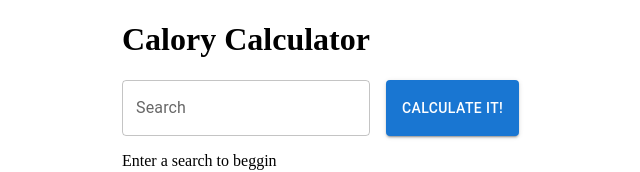
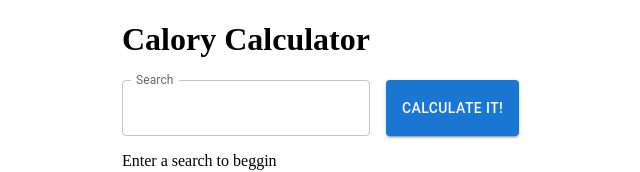
Before and after one commit to StoneAge-Inverter-X/calory-calculator, a React (Create React App) app: page / in a window 1280 px wide. Shown: the top 172 px of the page, without its empty margins (242-882 px from the left). Built offline with nearby package versions, Linux system fonts and the light colour scheme.

Commit message:
input text retained

```diff
--- a/src/components/CaloryResult/index.js
+++ b/src/components/CaloryResult/index.js
@@ -7,6 +7,7 @@ import { foodSliceActions } from "../../store/food-slice.js";
 import CaloryBreakdown from "../CaloryBreakdown/CaloryBreakdown";
 
 const REACT_API_KEY = "8f9c86444382c61d90e0c605b07f6f98";
+
 const CaloryResult = () => {
   const dispatch = useDispatch();
 
--- a/src/components/HomePage/index.js
+++ b/src/components/HomePage/index.js
@@ -2,7 +2,7 @@ import { Outlet, useNavigate } from "react-router-dom";
 import { useState } from "react";
 
 import { useSelector, useDispatch } from "react-redux";
-import { foodSliceActions } from "../../store/food-slice.js";
+//import { foodSliceActions } from "../../store/food-slice.js";
 
 import Button from "@mui/material/Button";
 import TextField from "@mui/material/TextField";
@@ -10,19 +10,20 @@ import Container from "@mui/material/Container";
 import Stack from "@mui/material/Stack";
 
 const HomePage = () => {
-  const dispatch = useDispatch();
+  //const dispatch = useDispatch();
 
   const userInput = useSelector((state) => state.foodSlice.userInput);
 
   let navigate = useNavigate();
-  const [inputText, setInputText] = useState("");
+  const [inputText, setInputText] = useState(" ");
 
   const handleSubmit = (e) => {
     e.preventDefault();
     //dispatch(foodSliceActions.setUserInput(inputText));
 
-    navigate(`/search/${inputText}`);
+    navigate(`/search/${inputText.trim()}`);
   };
+
   return (
     <Container maxWidth="sm">
       <h1>Calory Calculator</h1>
@@ -39,8 +40,8 @@ const HomePage = () => {
             value={
               userInput.length === 0
                 ? inputText
-                : inputText.length === 0
-                ? dispatch(foodSliceActions.setUserInput(""))
+                : inputText === " "
+                ? userInput
                 : inputText
             }
           />
```
